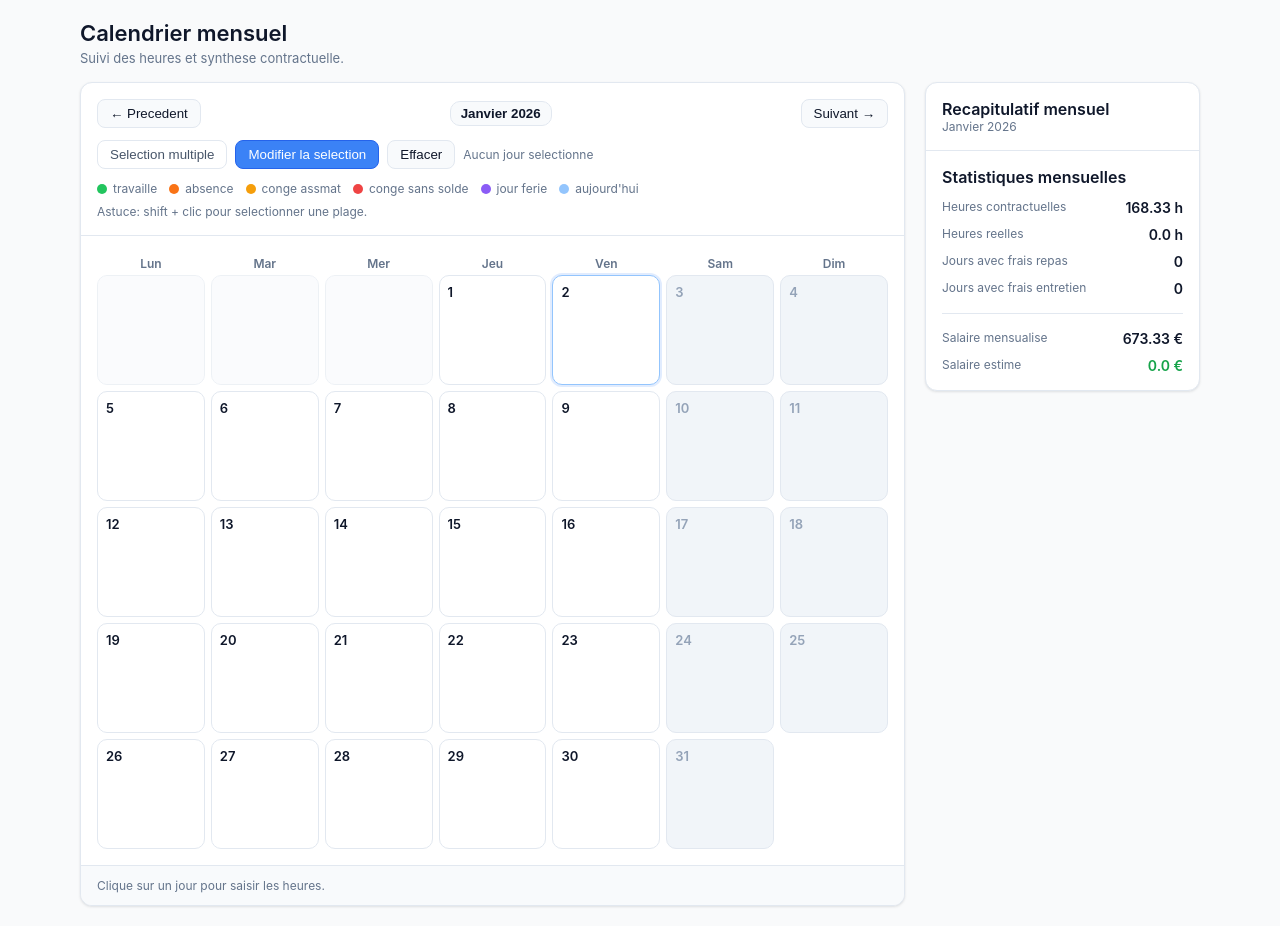
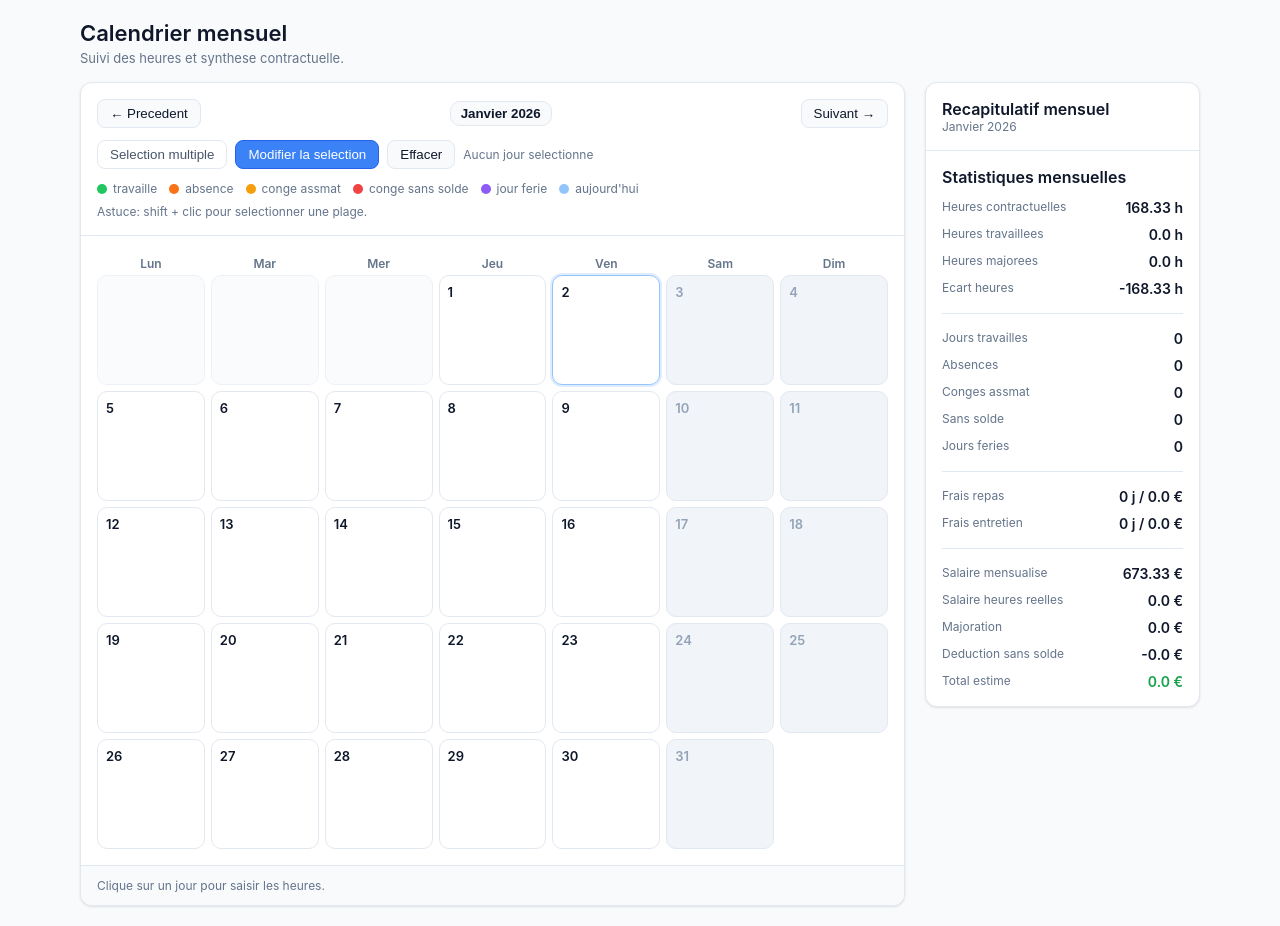
Before and after one commit to jleparoux/monassmat, a FastAPI app: page /contracts/1/calendar in a window 1280 px wide. Shown: the part 61-987 px from the top of the page. Run offline with FastAPI, Linux system fonts and the light colour scheme; tables that the repository leaves empty hold one stand-in row (values such as "Sample post"); data that the repository does not hold is empty; some libraries are stand-ins or nearby versions.

Commit message:
* updated month summary * added annual summary endpoint

```diff
--- a/frontend/static/app.css
+++ b/frontend/static/app.css
@@ -305,6 +305,21 @@ a { color: inherit; }
 .summary-row .value { font-weight: 600; }
 .summary-row .highlight { color: #16a34a; }
 .divider { height: 1px; background: #e2e8f0; margin: 6px 0; }
+.summary-table { display: grid; gap: 6px; font-size: 12px; }
+.summary-table__row {
+  display: grid;
+  grid-template-columns: 1.2fr 0.8fr 0.8fr;
+  gap: 8px;
+  align-items: center;
+}
+.summary-table__row span:nth-child(2),
+.summary-table__row span:nth-child(3) { text-align: right; }
+.summary-table__header {
+  text-transform: uppercase;
+  letter-spacing: 0.3px;
+  color: var(--muted);
+  font-weight: 600;
+}
 
 .field { display: grid; gap: 6px; margin: 10px 0; }
 .field span { font-size: 12px; color: var(--muted); }
--- a/frontend/static/calendar.js
+++ b/frontend/static/calendar.js
@@ -110,6 +110,7 @@
     const label = `${MONTH_NAMES[current.getMonth()]} ${current.getFullYear()}`;
     monthPickerLabel.textContent = label;
   }
+
 
   function updateYearHeader() {
     if (!monthPickerYearLabel) return;
@@ -485,6 +486,7 @@
     }
   }
 
+
   function refreshSummary() {
     const start = startOfMonth(current);
     const end = endOfMonth(current);
@@ -500,6 +502,7 @@
         showSummaryError();
       });
   }
+
 
   async function refresh() {
     let payload = { items: [] };
@@ -530,6 +533,7 @@
     clearSelection();
     await refresh();
   });
+
 
   monthPickerButton?.addEventListener("click", () => {
     if (!monthPickerPanel) return;
--- a/frontend/templates/calendar.html
+++ b/frontend/templates/calendar.html
@@ -71,6 +71,7 @@
         <div class="empty">Chargement…</div>
       </div>
     </div>
+
   </aside>
 </div>
 
--- a/frontend/templates/partials/month_summary.html
+++ b/frontend/templates/partials/month_summary.html
@@ -6,16 +6,46 @@
       <span class="value">{{ monthly_hours_theoretical | round(2) }} h</span>
     </div>
     <div class="summary-row">
-      <span class="label">Heures reelles</span>
+      <span class="label">Heures travaillees</span>
       <span class="value">{{ hours_real | round(2) }} h</span>
     </div>
     <div class="summary-row">
-      <span class="label">Jours avec frais repas</span>
-      <span class="value">{{ fee_meal_days }}</span>
+      <span class="label">Heures majorees</span>
+      <span class="value">{{ hours_majorated | round(2) }} h</span>
     </div>
     <div class="summary-row">
-      <span class="label">Jours avec frais entretien</span>
-      <span class="value">{{ fee_maintenance_days }}</span>
+      <span class="label">Ecart heures</span>
+      <span class="value">{{ hours_delta | round(2) }} h</span>
+    </div>
+    <div class="divider"></div>
+    <div class="summary-row">
+      <span class="label">Jours travailles</span>
+      <span class="value">{{ work_days }}</span>
+    </div>
+    <div class="summary-row">
+      <span class="label">Absences</span>
+      <span class="value">{{ absence_days }}</span>
+    </div>
+    <div class="summary-row">
+      <span class="label">Conges assmat</span>
+      <span class="value">{{ assmat_leave_days }}</span>
+    </div>
+    <div class="summary-row">
+      <span class="label">Sans solde</span>
+      <span class="value">{{ unpaid_leave_days }}</span>
+    </div>
+    <div class="summary-row">
+      <span class="label">Jours feries</span>
+      <span class="value">{{ holiday_days }}</span>
+    </div>
+    <div class="divider"></div>
+    <div class="summary-row">
+      <span class="label">Frais repas</span>
+      <span class="value">{{ fee_meal_days }} j / {{ fee_meal_total | round(2) }} €</span>
+    </div>
+    <div class="summary-row">
+      <span class="label">Frais entretien</span>
+      <span class="value">{{ fee_maintenance_days }} j / {{ fee_maintenance_total | round(2) }} €</span>
     </div>
     <div class="divider"></div>
     <div class="summary-row">
@@ -23,8 +53,20 @@
       <span class="value">{{ monthly_salary_theoretical | round(2) }} €</span>
     </div>
     <div class="summary-row">
-      <span class="label">Salaire estime</span>
-      <span class="value highlight">{{ salary_real_estimated | round(2) }} €</span>
+      <span class="label">Salaire heures reelles</span>
+      <span class="value">{{ salary_base | round(2) }} €</span>
+    </div>
+    <div class="summary-row">
+      <span class="label">Majoration</span>
+      <span class="value">{{ salary_majoration | round(2) }} €</span>
+    </div>
+    <div class="summary-row">
+      <span class="label">Deduction sans solde</span>
+      <span class="value">-{{ unpaid_leave_deduction | round(2) }} €</span>
+    </div>
+    <div class="summary-row">
+      <span class="label">Total estime</span>
+      <span class="value highlight">{{ total_estimated | round(2) }} €</span>
     </div>
   </div>
 </div>
--- a/src/monassmat/app.py
+++ b/src/monassmat/app.py
@@ -11,14 +11,14 @@ from fastapi.templating import Jinja2Templates
 from sqlalchemy.orm import Session
 
 from . import crud
-from .calculations import ContractFacts, Period, WorkdayFacts
+from .calculations import ContractFacts, WorkdayFacts
 from .calculations import WorkdayKind as CalcWorkdayKind
 from .calculations import (
     contract_monthly_hours,
     contract_monthly_salary,
     hours_between_times,
-    hours_in_period,
-    value_hours,
+    unpaid_leave_deduction,
+    workday_totals,
 )
 from .db import get_db, session_scope
 from .models import WorkdayKind
@@ -32,6 +32,20 @@ app.mount("/static", StaticFiles(directory=FRONTEND_DIR / "static"), name="stati
 templates = Jinja2Templates(directory=str(FRONTEND_DIR / "templates"))
 
 date_from_iso = date.fromisoformat
+MONTH_NAMES = [
+    "Janvier",
+    "Fevrier",
+    "Mars",
+    "Avril",
+    "Mai",
+    "Juin",
+    "Juillet",
+    "Aout",
+    "Septembre",
+    "Octobre",
+    "Novembre",
+    "Decembre",
+]
 
 
 def parse_time(value: str | None, field_name: str) -> time | None:
@@ -60,6 +74,7 @@ def parse_optional_int(value: str | None) -> int | None:
         return None
     return int(value)
 
+
 def parse_days_list(value: str) -> list[date]:
     if not value:
         raise HTTPException(status_code=400, detail="Missing days")
@@ -77,49 +92,98 @@ def parse_days_list(value: str) -> list[date]:
     return items
 
 
+def summarize_period(
+    contract,
+    workdays,
+    *,
+    start: date,
+    end: date,
+) -> MonthlySummaryOut:
+    cf = ContractFacts(
+        start_date=contract.start_date,
+        end_date=contract.end_date,
+        hours_per_week=contract.hours_per_week,
+        weeks_per_year=contract.weeks_per_year,
+        hourly_rate=contract.hourly_rate,
+    )
+    wd_facts = [
+        WorkdayFacts(
+            day=wd.date,
+            hours=wd.hours,
+            kind=CalcWorkdayKind(wd.kind.value),
+        )
+        for wd in workdays
+    ]
+
+    totals = workday_totals(
+        wd_facts,
+        hourly_rate=contract.hourly_rate,
+        majoration_threshold=contract.majoration_threshold,
+        majoration_rate=contract.majoration_rate,
+    )
+
+    work_days = sum(1 for wd in workdays if wd.kind == WorkdayKind.NORMAL)
+    absence_days = sum(1 for wd in workdays if wd.kind == WorkdayKind.ABSENCE)
+    unpaid_leave_days = sum(1 for wd in workdays if wd.kind == WorkdayKind.UNPAID_LEAVE)
+    assmat_leave_days = sum(1 for wd in workdays if wd.kind == WorkdayKind.ASSMAT_LEAVE)
+    holiday_days = sum(1 for wd in workdays if wd.kind == WorkdayKind.HOLIDAY)
+
+    fee_meal_days = sum(1 for wd in workdays if wd.fee_meal)
+    fee_maintenance_days = sum(1 for wd in workdays if wd.fee_maintenance)
+    fee_meal_total = (contract.fee_meal_amount or 0.0) * fee_meal_days
+    fee_maintenance_total = (contract.fee_maintenance_amount or 0.0) * fee_maintenance_days
+
+    theo_hours = contract_monthly_hours(cf)
+    theo_salary = contract_monthly_salary(cf)
+    hours_delta = totals.total_hours - theo_hours
+
+    unpaid_deduction = unpaid_leave_deduction(
+        unpaid_leave_days,
+        hours_per_week=contract.hours_per_week,
+        days_per_week=contract.days_per_week,
+        hourly_rate=contract.hourly_rate,
+    )
+
+    total_estimated = (
+        totals.total_salary + fee_meal_total + fee_maintenance_total - unpaid_deduction
+    )
+    average_hours = totals.total_hours / work_days if work_days else 0.0
+
+    return MonthlySummaryOut(
+        period_start=start,
+        period_end=end,
+        monthly_hours_theoretical=theo_hours,
+        monthly_salary_theoretical=theo_salary,
+        hours_real=totals.total_hours,
+        hours_normal=totals.normal_hours,
+        hours_majorated=totals.majorated_hours,
+        hours_delta=hours_delta,
+        work_days=work_days,
+        absence_days=absence_days,
+        unpaid_leave_days=unpaid_leave_days,
+        assmat_leave_days=assmat_leave_days,
+        holiday_days=holiday_days,
+        salary_base=totals.base_salary,
+        salary_majoration=totals.majoration_salary,
+        salary_real_estimated=totals.total_salary,
+        fee_meal_days=fee_meal_days,
+        fee_maintenance_days=fee_maintenance_days,
+        fee_meal_total=fee_meal_total,
+        fee_maintenance_total=fee_maintenance_total,
+        unpaid_leave_deduction=unpaid_deduction,
+        total_estimated=total_estimated,
+        average_hours_per_day=average_hours,
+    )
+
+
 def build_month_summary(contract_id: int, start: date, end: date) -> MonthlySummaryOut:
     with session_scope() as db:
         contract = crud.get_contract(db, contract_id)
         if not contract:
             raise HTTPException(status_code=404, detail="Contract not found")
 
-        cf = ContractFacts(
-            start_date=contract.start_date,
-            end_date=contract.end_date,
-            hours_per_week=contract.hours_per_week,
-            weeks_per_year=contract.weeks_per_year,
-            hourly_rate=contract.hourly_rate,
-        )
-        wds = crud.list_workdays(db, contract_id, start, end)
-        wd_facts = [
-            WorkdayFacts(
-                day=wd.date,
-                hours=wd.hours,
-                kind=CalcWorkdayKind(wd.kind.value),
-            )
-            for wd in wds
-        ]
-        fee_meal_days = sum(1 for wd in wds if wd.fee_meal)
-        fee_maintenance_days = sum(1 for wd in wds if wd.fee_maintenance)
-
-    period = Period(start=start, end=end)
-
-    theo_hours = contract_monthly_hours(cf)
-    theo_salary = contract_monthly_salary(cf)
-
-    real_hours = hours_in_period(wd_facts, period)
-    real_salary_est = value_hours(real_hours, cf.hourly_rate)
-
-    return MonthlySummaryOut(
-        period_start=start,
-        period_end=end,
-        monthly_hours_theoretical=theo_hours,
-        monthly_salary_theoretical=theo_salary,
-        hours_real=real_hours,
-        salary_real_estimated=real_salary_est,
-        fee_meal_days=fee_meal_days,
-        fee_maintenance_days=fee_maintenance_days,
-    )
+        workdays = crud.list_workdays(db, contract_id, start, end)
+        return summarize_period(contract, workdays, start=start, end=end)
 
 
 @app.get("/health")
@@ -172,6 +236,10 @@ def month_bounds(d: date) -> tuple[date, date]:
     return date(d.year, d.month, 1), date(d.year, d.month, last_day)
 
 
+def year_bounds(year: int) -> tuple[date, date]:
+    return date(year, 1, 1), date(year, 12, 31)
+
+
 @app.get("/contracts/{contract_id}/summary/monthly", response_model=MonthlySummaryOut)
 def monthly_summary(contract_id: int, start: date | None = None, end: date | None = None):
     if start and end:
@@ -180,6 +248,98 @@ def monthly_summary(contract_id: int, start: date | None = None, end: date | Non
     base = start or end or date.today()
     start_date, end_date = month_bounds(base)
     return build_month_summary(contract_id, start_date, end_date)
+
+
+def build_year_summary(contract_id: int, year: int) -> dict:
+    with session_scope() as db:
+        contract = crud.get_contract(db, contract_id)
+        if not contract:
+            raise HTTPException(status_code=404, detail="Contract not found")
+
+        start, end = year_bounds(year)
+        workdays = crud.list_workdays(db, contract_id, start, end)
+
+        cf = ContractFacts(
+            start_date=contract.start_date,
+            end_date=contract.end_date,
+            hours_per_week=contract.hours_per_week,
+            weeks_per_year=contract.weeks_per_year,
+            hourly_rate=contract.hourly_rate,
+        )
+
+        monthly_items = []
+        totals = {
+            "hours_real": 0.0,
+            "hours_normal": 0.0,
+            "hours_majorated": 0.0,
+            "work_days": 0,
+            "absence_days": 0,
+            "unpaid_leave_days": 0,
+            "assmat_leave_days": 0,
+            "holiday_days": 0,
+            "salary_base": 0.0,
+            "salary_majoration": 0.0,
+            "salary_real_estimated": 0.0,
+            "fee_meal_days": 0,
+            "fee_maintenance_days": 0,
+            "fee_meal_total": 0.0,
+            "fee_maintenance_total": 0.0,
+            "unpaid_leave_deduction": 0.0,
+            "total_estimated": 0.0,
+        }
+
+        for month in range(1, 13):
+            month_start = date(year, month, 1)
+            month_end = date(year, month, calendar.monthrange(year, month)[1])
+            month_workdays = [wd for wd in workdays if wd.date.month == month]
+            summary = summarize_period(
+                contract, month_workdays, start=month_start, end=month_end
+            )
+            monthly_items.append(
+                {"month": month, "label": MONTH_NAMES[month - 1], "summary": summary}
+            )
+
+            totals["hours_real"] += summary.hours_real
+            totals["hours_normal"] += summary.hours_normal
+            totals["hours_majorated"] += summary.hours_majorated
+            totals["work_days"] += summary.work_days
+            totals["absence_days"] += summary.absence_days
+            totals["unpaid_leave_days"] += summary.unpaid_leave_days
+            totals["assmat_leave_days"] += summary.assmat_leave_days
+            totals["holiday_days"] += summary.holiday_days
+            totals["salary_base"] += summary.salary_base
+            totals["salary_majoration"] += summary.salary_majoration
+            totals["salary_real_estimated"] += summary.salary_real_estimated
+            totals["fee_meal_days"] += summary.fee_meal_days
+            totals["fee_maintenance_days"] += summary.fee_maintenance_days
+            totals["fee_meal_total"] += summary.fee_meal_total
+            totals["fee_maintenance_total"] += summary.fee_maintenance_total
+            totals["unpaid_leave_deduction"] += summary.unpaid_leave_deduction
+            totals["total_estimated"] += summary.total_estimated
+
+        yearly_hours_theoretical = contract_monthly_hours(cf) * 12
+        yearly_salary_theoretical = contract_monthly_salary(cf) * 12
+        hours_delta = totals["hours_real"] - yearly_hours_theoretical
+        average_hours = (
+            totals["hours_real"] / totals["work_days"] if totals["work_days"] else 0.0
+        )
+
+        totals.update(
+            {
+                "hours_delta": hours_delta,
+                "average_hours_per_day": average_hours,
+                "yearly_hours_theoretical": yearly_hours_theoretical,
+                "yearly_salary_theoretical": yearly_salary_theoretical,
+            }
+        )
+
+        return {
+            "year": year,
+            "period_start": start,
+            "period_end": end,
+            "monthly_items": monthly_items,
+            "totals": totals,
+        }
 
 
 @app.get("/contracts/{contract_id}/calendar", response_class=HTMLResponse)
@@ -327,14 +487,24 @@ def month_summary(
         "partials/month_summary.html",
         {
             "request": request,
-            "period_start": summary.period_start,
-            "period_end": summary.period_end,
-            "monthly_hours_theoretical": summary.monthly_hours_theoretical,
-            "monthly_salary_theoretical": summary.monthly_salary_theoretical,
-            "hours_real": summary.hours_real,
-            "salary_real_estimated": summary.salary_real_estimated,
-            "fee_meal_days": summary.fee_meal_days,
-            "fee_maintenance_days": summary.fee_maintenance_days,
+            **summary.model_dump(),
+        },
+    )
+
+
+@app.get("/contracts/{contract_id}/year_summary", response_class=HTMLResponse)
+def year_summary(
+    contract_id: int,
+    request: Request,
+    year: int | None = None,
+):
+    target_year = year or date.today().year
+    summary = build_year_summary(contract_id, target_year)
+    return templates.TemplateResponse(
+        "partials/year_summary.html",
+        {
+            "request": request,
+            **summary,
         },
     )
 
```
Also changed, not shown: frontend/templates/partials/year_summary.html (added, +90 -0 lines), src/monassmat/calculations.py (+92 -0 lines), src/monassmat/schemas.py (+15 -0 lines), tests/test_calculations.py (+76 -5 lines), README.md.
